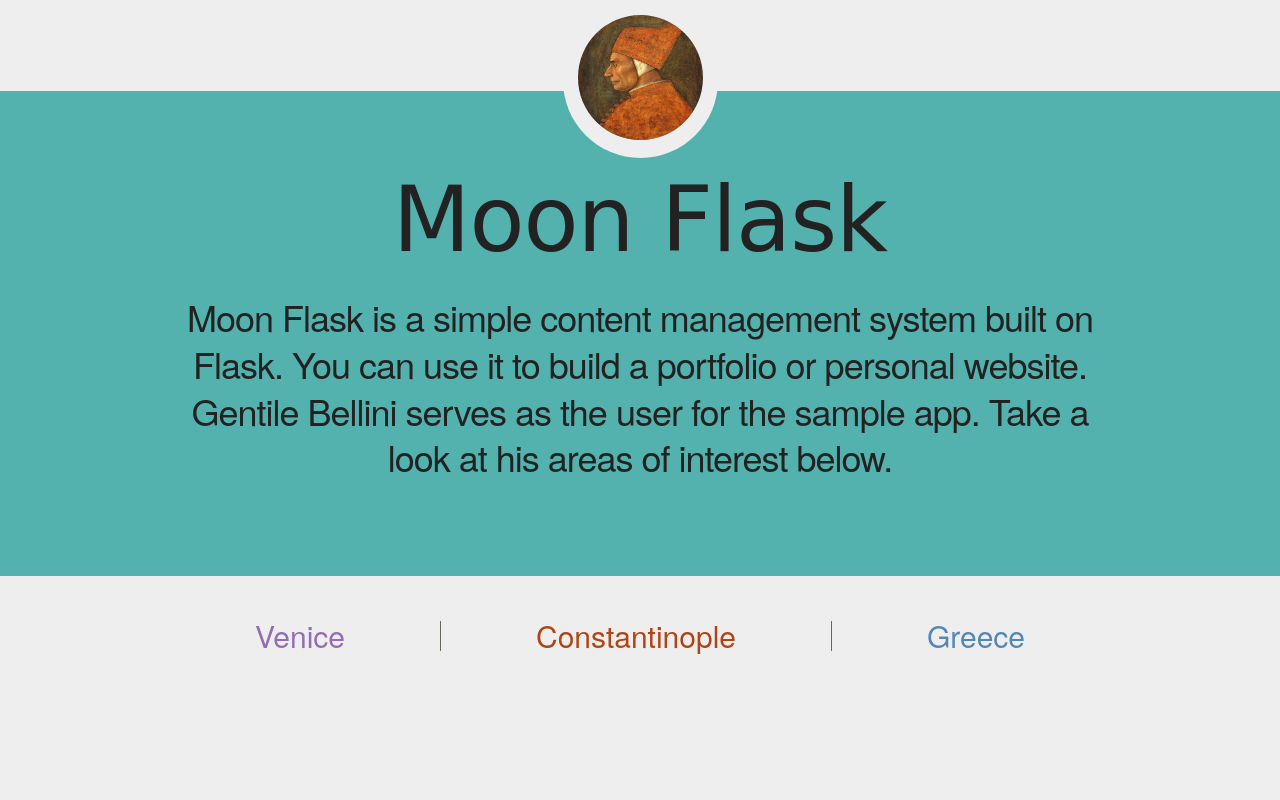
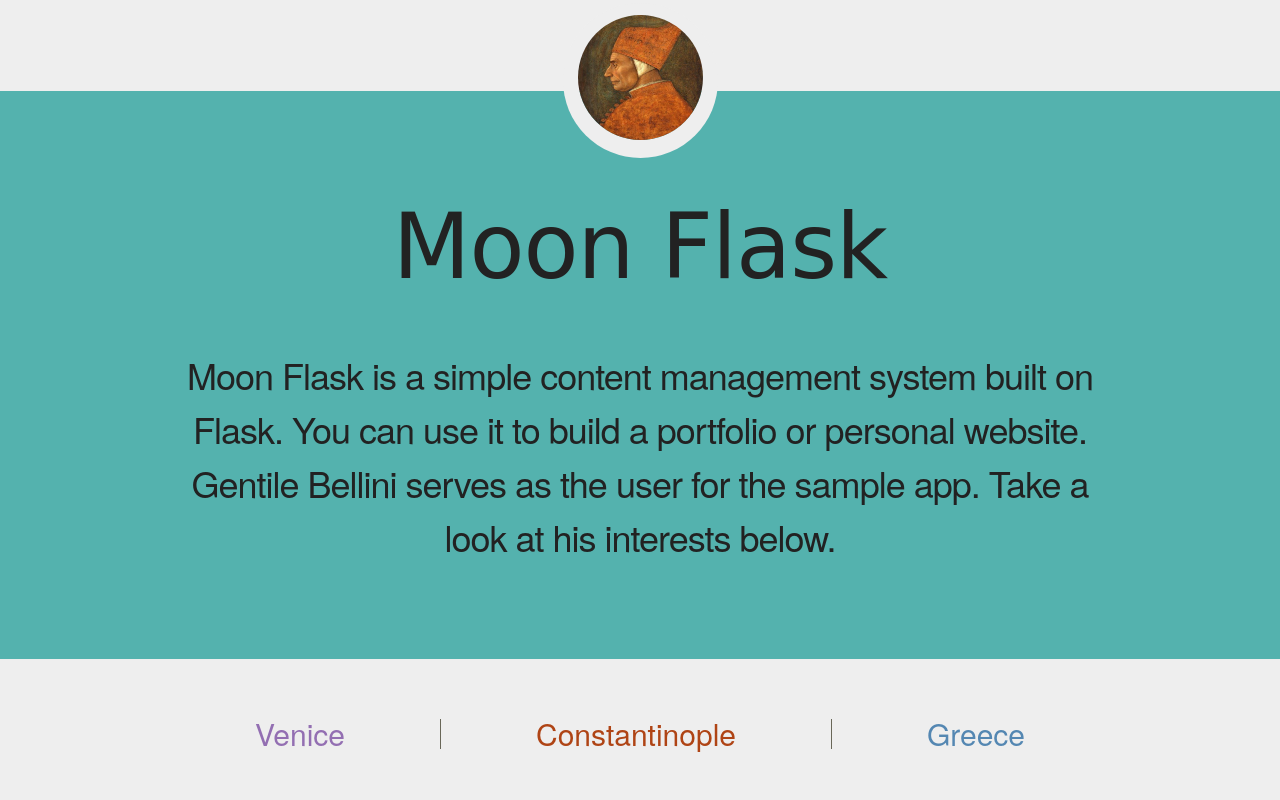
Before and after one commit to bgins/moon-flask, a Flask app: page / in a window 1280 px wide. Run offline with Flask 2, Linux system fonts and the light colour scheme; some libraries are stand-ins or nearby versions; some web fonts are replaced.

Commit message:
Changed spacing of elements in layout.

```diff
--- a/app/static/css/main.css
+++ b/app/static/css/main.css
@@ -32,6 +32,7 @@ h1, h2, h3, h4 {
 h1 {
   font-family: 'Bilbo Swash Caps', cursive;
   font-size: 6em;
+  padding: 0.3em;
 }
 h2 {
   font-family: 'Bilbo Swash Caps', cursive;
@@ -39,7 +40,7 @@ h2 {
   margin: 5px 0;
 }
 h3 {
-
+  line-height: 1.5em;
 }
 p {
   /*font-size:*/
@@ -100,7 +101,7 @@ nav li {
 
 nav.about {
   font-size: 2em;
-  padding-top: 1.5em;
+  padding-top: 2em;
 }
 nav.about li {
   line-height: 1em;
--- a/app/templates/index.html
+++ b/app/templates/index.html
@@ -10,7 +10,7 @@
 		<div class="container">
 			<div class="row">
 				<h1>{{ user[1]['name'] }}</h1>
-				<h3>Moon Flask is a simple content management system built on Flask. You can use it to build a portfolio or personal website. Gentile Bellini serves as the user for the sample app. Take a look at his areas of interest below.</h3>
+				<h3>Moon Flask is a simple content management system built on Flask. You can use it to build a portfolio or personal website. Gentile Bellini serves as the user for the sample app. Take a look at his interests below.</h3>
 			</div>
 		</div>
 	</header>
--- a/app/templates/interest.html
+++ b/app/templates/interest.html
@@ -18,6 +18,7 @@
 			</div>
 			<div class="row">
 				<h2>{{ area }}</h2>
+				<h4>Interest text for this area will go here once the database is implemented.</h4>
 			</div>
 		</div>
 	</header>
--- a/app/views.py
+++ b/app/views.py
@@ -6,7 +6,7 @@ interests = {1 : {'area':'Venice', 'about': 'My original home', 'color': '#936FB
 			 3 : {'area':'Greece', 'about': 'Time in Greece', 'color': '#5487B2', 'FKUserId': 1}
 		}
 
-user = {1: {'name': 'Moon Flask','password': 'default', 'color': '#111'}}
+user = {1: {'name': 'Moon Flask','password': 'default', 'color': '#111111'}}
 
 posts = {1: {'title': 'Python', 'text': 'I like Python', 'FK_IntrestId': 1},
 		 2: {'title': 'Flask', 'text': 'This is built on Flask', 'FK_IntrestId': 1},
```
